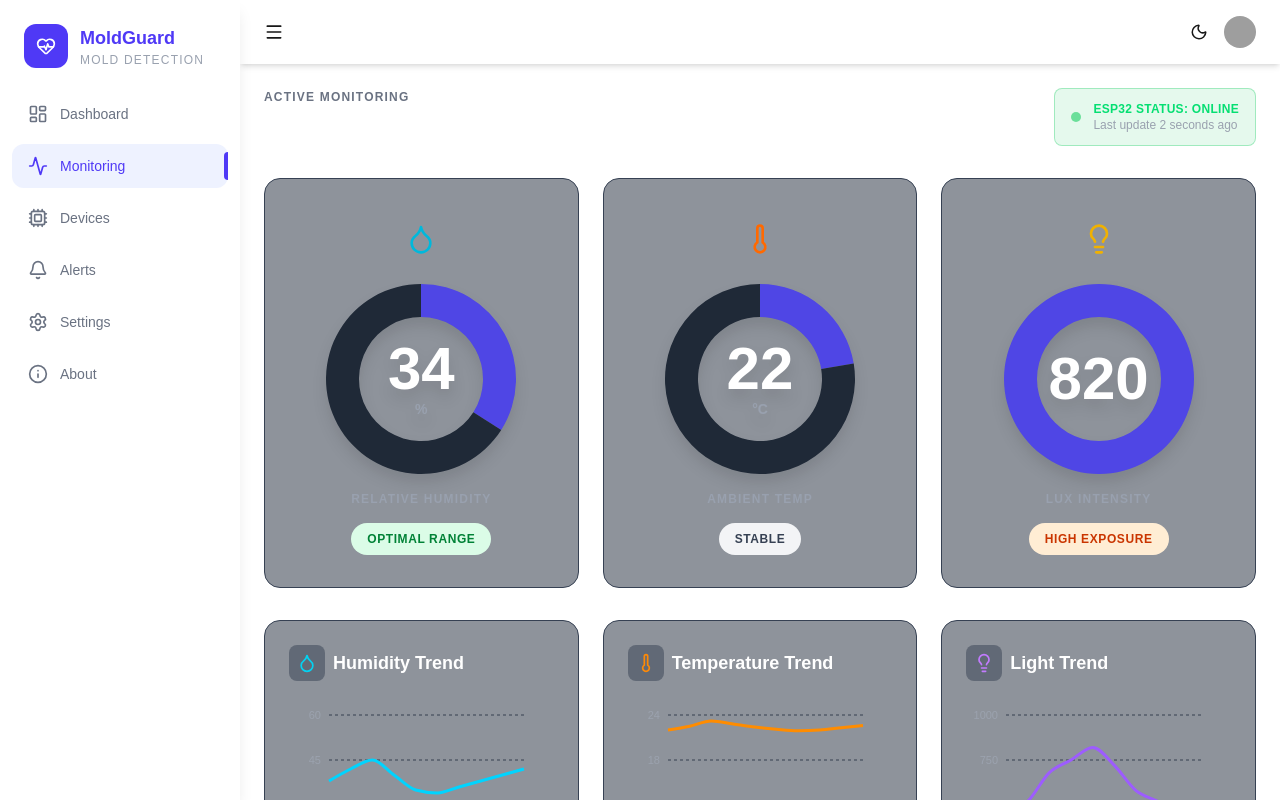
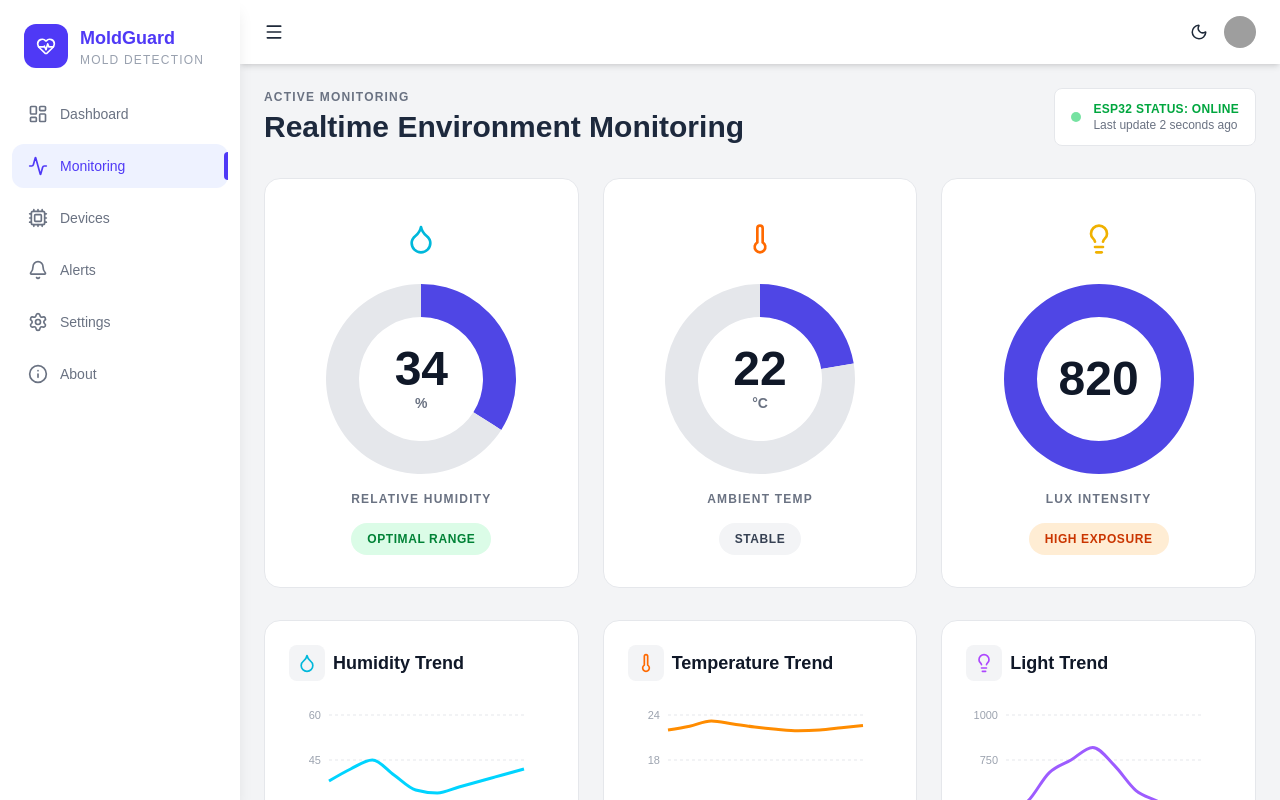
Before and after one commit to Aqillaaprly/MoldDetection_PBL6, a Next.js app: page /monitoring in a window 1280 px wide. Built offline with nearby package versions, Linux system fonts and the light colour scheme; grey boxes are pictures that could not be loaded.

Commit message:
monitoring light mode

```diff
--- a/app/(main)/layout.tsx
+++ b/app/(main)/layout.tsx
@@ -2,23 +2,19 @@ import "../globals.css"
 import Navbar from "@/components/layout/Navbar"
 import Sidebar from "@/components/layout/Sidebar"
 
-export default function RootLayout({
+export default function MainLayout({
   children,
-}:{
-  children:React.ReactNode
+}: {
+  children: React.ReactNode
 }) {
+  return (
+    <div className="flex h-screen bg-gray-100 dark:bg-gray-950">
 
-  return (
-    <html>
-      <body className="min-h-screen bg-gray-100 dark:bg-gray-950">
-
-        <div className="flex h-screen">
-
-          <Sidebar/>
+      <Sidebar />
 
       <div className="flex flex-col flex-1 min-w-0">
 
-            <Navbar/>
+        <Navbar />
 
         <main className="flex-1 p-6 overflow-y-auto overflow-x-hidden">
           {children}
@@ -27,8 +23,5 @@ export default function RootLayout({
       </div>
 
     </div>
-
-      </body>
-    </html>
   )
 }
--- a/app/globals.css
+++ b/app/globals.css
@@ -19,9 +19,11 @@
   }
 }
 
+/* enable dark mode with class */
+@custom-variant dark (&:where(.dark, .dark *));
+
 body {
-  background: var(--background);
-  color: var(--foreground);
+  @apply bg-white text-gray-800 dark:bg-gray-950 dark:text-gray-100;
   font-family: Arial, Helvetica, sans-serif;
 }
 
--- a/components/monitoring/MetricCard.tsx
+++ b/components/monitoring/MetricCard.tsx
@@ -25,36 +25,34 @@ export default function MetricCard({
   status,
   maxValue = 100,
   icon,
-  iconColor = "text-indigo-600"
+  iconColor = "text-indigo-600 dark:text-indigo-400"
 }: MetricCardProps) {
+
   const percentage = Math.min((value / maxValue) * 100, 100)
 
   const getStatusColor = () => {
     switch (status) {
       case "OPTIMAL RANGE":
         return {
-          badge: "bg-green-100 text-green-700",
-          icon: "text-green-500"
+          badge: "bg-green-100 text-green-700 dark:bg-green-500/20 dark:text-green-300"
         }
       case "STABLE":
         return {
-          badge: "bg-gray-100 text-gray-700",
-          icon: "text-gray-500"
+          badge: "bg-gray-100 text-gray-700 dark:bg-gray-700/40 dark:text-gray-300"
         }
       case "HIGH EXPOSURE":
         return {
-          badge: "bg-orange-100 text-orange-700",
-          icon: "text-orange-500"
+          badge: "bg-orange-100 text-orange-700 dark:bg-orange-500/20 dark:text-orange-300"
         }
       default:
         return {
-          badge: "bg-blue-100 text-blue-700",
-          icon: "text-blue-500"
+          badge: "bg-blue-100 text-blue-700 dark:bg-blue-500/20 dark:text-blue-300"
         }
     }
   }
 
   const colors = getStatusColor()
+
   const circleData = [
     { value: percentage },
     { value: 100 - percentage }
@@ -64,81 +62,100 @@ export default function MetricCard({
     <div
       className={clsx(
         "relative overflow-hidden rounded-2xl border p-8",
-        "bg-gray-800/50 backdrop-blur transition-all duration-300 hover:shadow-2xl hover:scale-105",
-        "border-gray-700 group cursor-default select-none",
-        "hover:border-indigo-500/50"
+        "transition-all duration-300 hover:shadow-xl hover:scale-[1.02]",
+        "cursor-default select-none group",
+
+        /* LIGHT MODE */
+        "bg-white border-gray-200",
+
+        /* DARK MODE */
+        "dark:bg-gray-900 dark:border-gray-800",
+
+        "hover:border-indigo-400 dark:hover:border-indigo-500/50"
       )}
     >
-      {/* Glow effect background */}
+
+      {/* Glow effect */}
       <div className="absolute inset-0 bg-gradient-to-br from-indigo-500/10 via-transparent to-transparent opacity-0 group-hover:opacity-100 transition-opacity duration-300" />
 
-      {/* Content */}
       <div className="relative z-10 flex flex-col items-center text-center space-y-4">
-        {/* Icon at top - More Prominent */}
+
+        {/* Icon */}
         {icon && (
-          <div className={clsx(
-            "p-3 rounded-full transition-all duration-300",
-            "group-hover:bg-indigo-500/20 group-hover:scale-110"
-          )}>
+          <div
+            className={clsx(
+              "p-3 rounded-full transition-all duration-300",
+              "group-hover:bg-indigo-500/10 dark:group-hover:bg-indigo-500/20 group-hover:scale-110"
+            )}
+          >
             <div className={clsx("text-4xl", iconColor)}>
               {icon}
             </div>
           </div>
         )}
 
-        {/* Circular Chart with Enhanced Styling */}
-        <div className="w-48 h-48 flex items-center justify-center drop-shadow-xl group-hover:drop-shadow-2xl transition-all duration-300">
+        {/* Circular chart */}
+        <div className="relative w-48 h-48 flex items-center justify-center">
+
           <ResponsiveContainer width="100%" height="100%">
-            <PieChart margin={{ top: 0, right: 0, bottom: 0, left: 0 }}>
+            <PieChart>
+
               <Pie
                 data={circleData}
                 cx="50%"
                 cy="50%"
                 innerRadius={62}
                 outerRadius={95}
-                paddingAngle={0}
                 dataKey="value"
                 startAngle={90}
                 endAngle={-270}
-                isAnimationActive={true}
                 animationDuration={800}
-                animationEasing="ease-out"
+                stroke="none"
               >
-                <Cell fill="#4f46e5" stroke="none" />
-                <Cell fill="#1f2937" stroke="none" />
+
+                {/* progress */}
+                <Cell fill="#4f46e5" />
+
+                {/* background circle */}
+                <Cell className="fill-gray-200 dark:fill-gray-700" />
+
               </Pie>
+
             </PieChart>
           </ResponsiveContainer>
 
-          {/* Center text overlay */}
-          <div className="absolute inset-0 flex flex-col items-center justify-center pointer-events-none">
-            <div className="text-6xl font-bold text-white group-hover:scale-110 transition-transform duration-300">
+          {/* Center value */}
+          <div className="absolute inset-0 flex flex-col items-center justify-center">
+
+            <div className="text-5xl font-bold text-gray-900 dark:text-white">
               {Math.round(value)}
             </div>
+
             {unit && (
-              <div className="text-sm font-semibold text-gray-400">
+              <div className="text-sm font-semibold text-gray-500 dark:text-gray-400">
                 {unit}
               </div>
             )}
+
           </div>
+
         </div>
 
         {/* Title */}
-        <p className="text-xs uppercase tracking-widest font-semibold text-gray-400">
+        <p className="text-xs uppercase tracking-widest font-semibold text-gray-500 dark:text-gray-400">
           {title}
         </p>
 
-        {/* Status badge */}
+        {/* Status */}
         <span
           className={clsx(
-            "inline-block rounded-full px-4 py-2 text-xs font-bold uppercase tracking-wider",
-            "transition-all duration-300 group-hover:shadow-lg",
-            colors.badge,
-            "pointer-events-none"
+            "rounded-full px-4 py-2 text-xs font-bold uppercase tracking-wider",
+            colors.badge
           )}
         >
           {status}
         </span>
+
       </div>
     </div>
   )
--- a/components/monitoring/MonitoringHeader.tsx
+++ b/components/monitoring/MonitoringHeader.tsx
@@ -1,6 +1,5 @@
 "use client"
 
-import { Wifi } from "lucide-react"
 import clsx from "clsx"
 
 interface MonitoringHeaderProps {
@@ -14,34 +13,60 @@ export default function MonitoringHeader({
 }: MonitoringHeaderProps) {
   return (
     <div className="space-y-4">
+
       {/* Title + Status */}
       <div className="flex items-center justify-between gap-4">
+
         <div>
-          <p className="text-xs font-semibold uppercase tracking-widest text-gray-500 mb-1">
+          <p className="text-xs font-semibold uppercase tracking-widest text-gray-500 dark:text-gray-400 mb-1">
             Active Monitoring
           </p>
-          <h1 className="text-3xl font-bold text-white">
+
+          <h1 className="text-3xl font-bold text-slate-800 dark:text-white">
             Realtime Environment Monitoring
           </h1>
         </div>
 
         {/* Status indicator */}
-        <div className="flex items-center gap-3 rounded-lg border border-green-500/30 bg-green-500/10 backdrop-blur px-4 py-3">
+        <div className="
+          flex items-center gap-3 rounded-lg border px-4 py-3 backdrop-blur
+
+          border-gray-200 bg-white
+          dark:border-gray-800 dark:bg-gray-900
+        ">
+
+          {/* Dot */}
           <div
             className={clsx(
               "size-2.5 rounded-full animate-pulse",
-              sensorStatus === "online" ? "bg-green-500" : "bg-red-500"
+
+              sensorStatus === "online"
+                ? "bg-green-500"
+                : "bg-red-500"
             )}
           />
+
           <div>
-            <p className="text-xs font-semibold uppercase tracking-wide text-green-400">
-              {sensorStatus === "online" ? "ESP32 Status" : "Status"}: {sensorStatus === "online" ? "Online" : "Offline"}
+
+            <p className={clsx(
+              "text-xs font-semibold uppercase tracking-wide",
+
+              sensorStatus === "online"
+                ? "text-green-600 dark:text-green-400"
+                : "text-red-600 dark:text-red-400"
+            )}>
+              {sensorStatus === "online" ? "ESP32 Status" : "Status"}:{" "}
+              {sensorStatus === "online" ? "Online" : "Offline"}
             </p>
-            <p className="text-xs text-gray-400">
+
+            <p className="text-xs text-gray-500 dark:text-gray-400">
               Last update {lastUpdate}
             </p>
+
           </div>
+
         </div>
+
       </div>
     </div>
   )
--- a/components/monitoring/TrendChart.tsx
+++ b/components/monitoring/TrendChart.tsx
@@ -43,11 +43,11 @@ const CustomTooltip = ({ active, payload, chartDataKey }: CustomTooltipProps) =>
     }
 
     return (
-      <div className="rounded-lg border border-gray-600 bg-gray-900/95 backdrop-blur px-4 py-2 shadow-xl">
-        <p className="text-sm font-medium text-indigo-400">
+      <div className="rounded-lg border border-gray-200 dark:border-gray-700 bg-white/95 dark:bg-gray-900/95 backdrop-blur px-4 py-2 shadow-xl">
+        <p className="text-sm font-medium text-indigo-600 dark:text-indigo-400">
           {getLabel()}
         </p>
-        <p className="text-xs text-gray-400">
+        <p className="text-xs text-gray-500 dark:text-gray-400">
           {label}
         </p>
       </div>
@@ -61,6 +61,7 @@ export default function TrendChart({
   data,
   dataKey
 }: TrendChartProps) {
+
   const getColor = () => {
     switch (dataKey) {
       case "humidity":
@@ -77,64 +78,96 @@ export default function TrendChart({
   const getIcon = () => {
     switch (dataKey) {
       case "humidity":
-        return <Droplet size={20} className="text-cyan-400" />
+        return <Droplet size={20} className="text-cyan-500 dark:text-cyan-400" />
       case "temperature":
-        return <Thermometer size={20} className="text-orange-400" />
+        return <Thermometer size={20} className="text-orange-500 dark:text-orange-400" />
       case "light":
-        return <Lightbulb size={20} className="text-purple-400" />
+        return <Lightbulb size={20} className="text-purple-500 dark:text-purple-400" />
       default:
-        return <Droplet size={20} className="text-indigo-400" />
+        return <Droplet size={20} className="text-indigo-500 dark:text-indigo-400" />
     }
   }
 
   return (
-    <div className="rounded-2xl border border-gray-700 bg-gray-800/50 backdrop-blur p-6 hover:border-gray-600 transition-all duration-300 group">
+    <div className="
+      rounded-2xl border p-6 transition-all duration-300 group
+
+      bg-white border-gray-200
+      dark:bg-gray-900 dark:border-gray-800
+
+      hover:border-gray-300 dark:hover:border-gray-700
+    ">
+
       {/* Header */}
       <div className="mb-6">
-        <h3 className="flex items-center gap-2 font-semibold text-white text-lg">
-          <div className="p-2 rounded-lg bg-gray-700/50 group-hover:bg-gray-700 transition-all">
+        <h3 className="flex items-center gap-2 font-semibold text-gray-900 dark:text-white text-lg">
+
+          <div className="
+            p-2 rounded-lg transition-all
+
+            bg-gray-100
+            dark:bg-gray-800
+
+            group-hover:bg-gray-200
+            dark:group-hover:bg-gray-700
+          ">
             {getIcon()}
           </div>
+
           {title}
+
         </h3>
       </div>
 
       {/* Chart */}
       <ResponsiveContainer width="100%" height={220}>
         <LineChart data={data} margin={{ top: 10, right: 30, left: 0, bottom: 0 }}>
+
           <defs>
             <linearGradient id={`gradient-${dataKey}`} x1="0" y1="0" x2="0" y2="1">
               <stop offset="5%" stopColor={getColor()} stopOpacity={0.3} />
               <stop offset="95%" stopColor={getColor()} stopOpacity={0} />
             </linearGradient>
           </defs>
+
           <CartesianGrid
             strokeDasharray="3 3"
-            stroke="#374151"
+            stroke="#e5e7eb"
+            className="dark:stroke-gray-700"
             vertical={false}
           />
+
           <XAxis
             dataKey="time"
-            tick={{ fontSize: 11, fill: "#9ca3af" }}
-            stroke="#4b5563"
+            tick={{ fontSize: 11 }}
+            className="text-gray-500 dark:text-gray-400"
+            stroke="#9ca3af"
             axisLine={false}
             tickLine={false}
           />
+
           <YAxis
-            tick={{ fontSize: 11, fill: "#9ca3af" }}
-            stroke="#4b5563"
+            tick={{ fontSize: 11 }}
+            className="text-gray-500 dark:text-gray-400"
+            stroke="#9ca3af"
             axisLine={false}
             tickLine={false}
             width={40}
           />
+
           <Tooltip
             content={(props: unknown) => {
               const typedProps = props as CustomTooltipProps
               return <CustomTooltip {...typedProps} chartDataKey={dataKey} />
             }}
-            cursor={{ stroke: "#4f46e5", strokeWidth: 2, strokeDasharray: "5 5" }}
+            cursor={{
+              stroke: "#4f46e5",
+              strokeWidth: 2,
+              strokeDasharray: "5 5"
+            }}
             contentStyle={{ background: "transparent", border: "none", padding: 0 }}
           />
+
           <Line
             type="monotone"
             dataKey={dataKey}
@@ -142,12 +175,14 @@ export default function TrendChart({
             strokeWidth={3}
             dot={false}
             activeDot={{ r: 5, fill: getColor() }}
-            isAnimationActive={true}
+            isAnimationActive
             animationDuration={800}
             animationEasing="ease-in-out"
           />
+
         </LineChart>
       </ResponsiveContainer>
+
     </div>
   )
 }
```
Also changed, not shown: components/layout/Navbar.tsx (+34 -2 lines), components/monitoring/SensorHubsTable.tsx (+63 -24 lines). Lines whose indentation alone changed are shown as unchanged.
